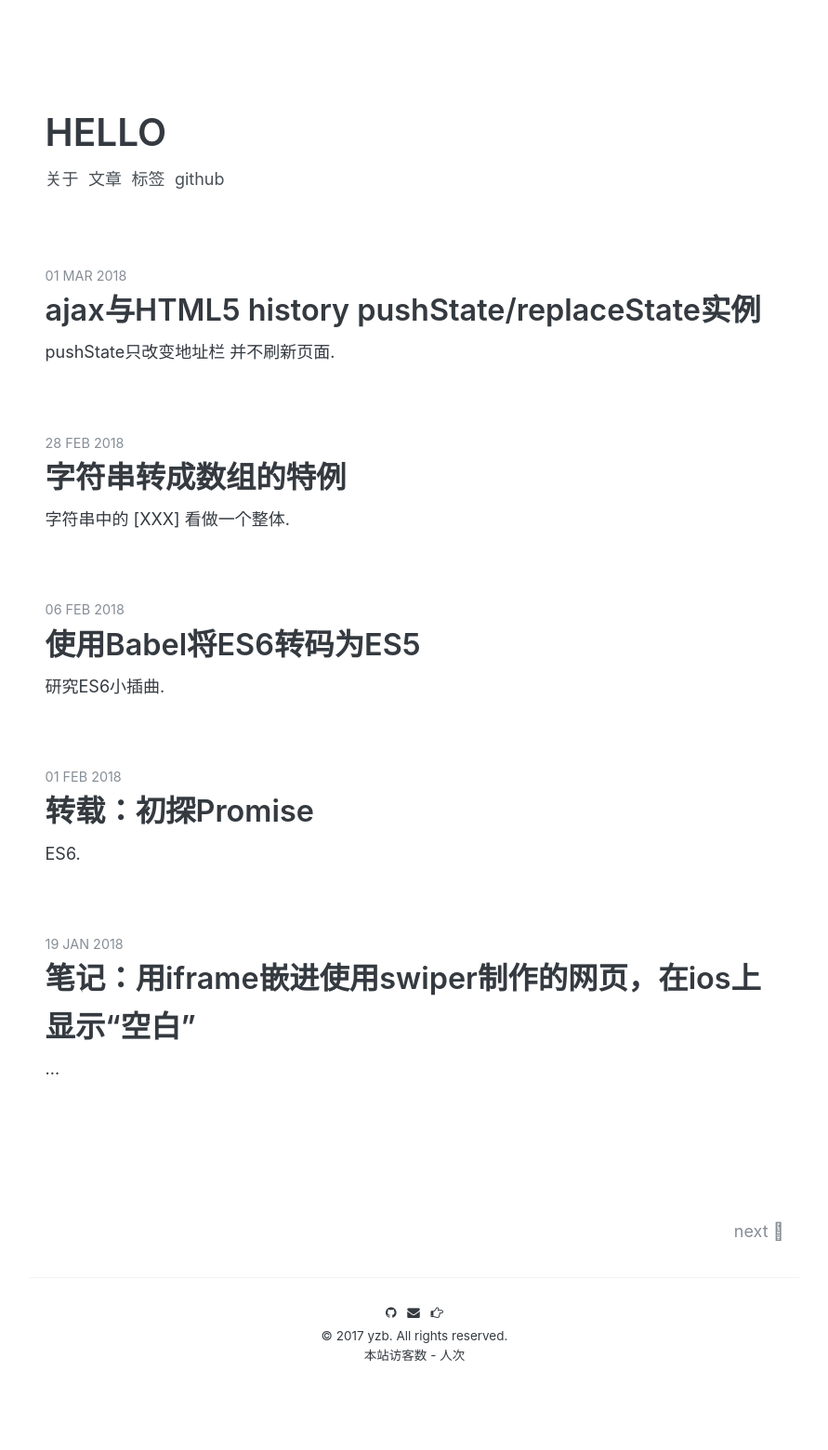
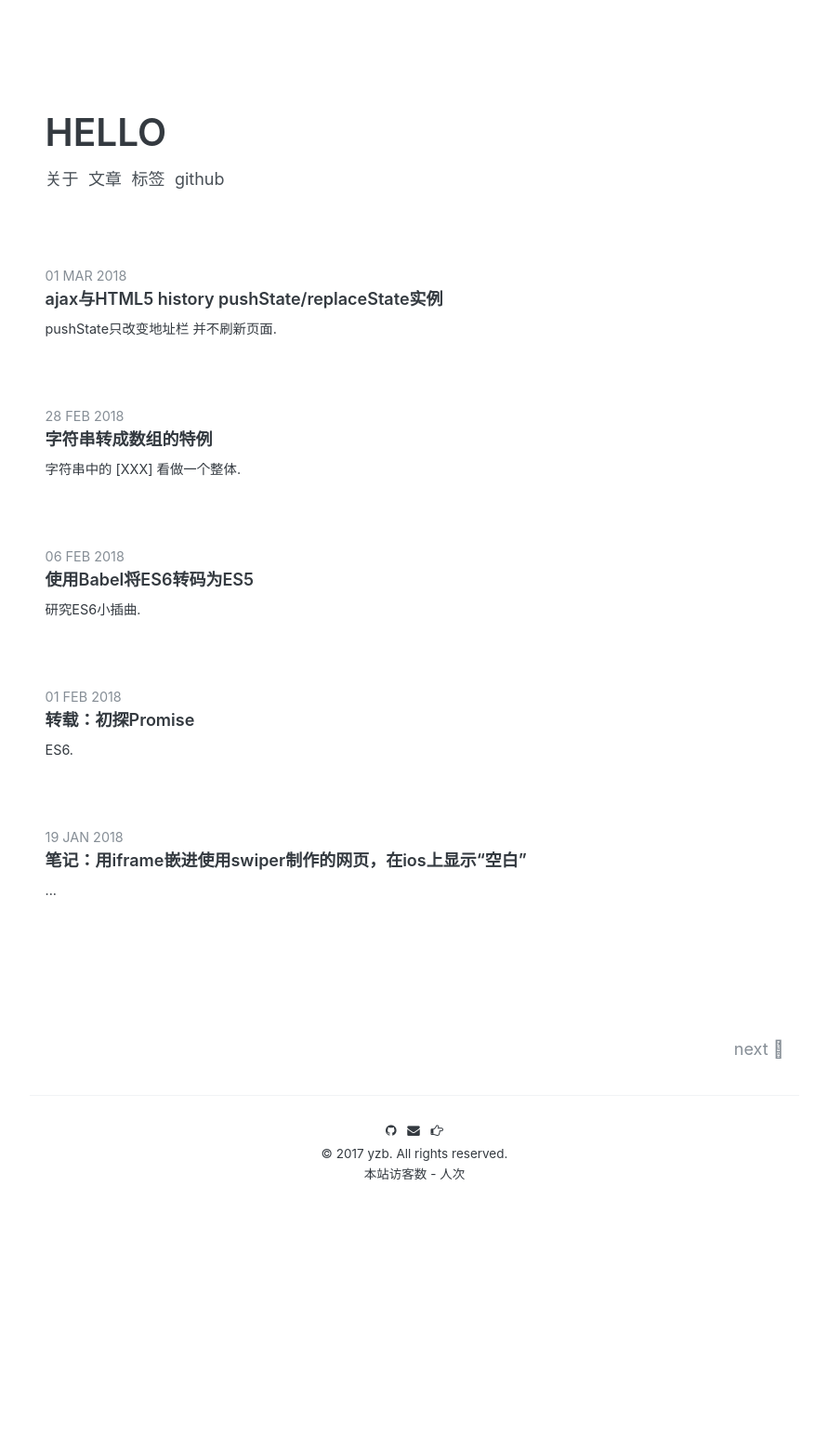
Before and after one commit to yzbaoo/yzbao.github.io, a Jekyll site: the page built from index.html, in a window 1280 px wide. Shown: the whole page at 93% size, without its empty margins (194-1085 px from the left). Built offline with Jekyll 4.4.1, drawn with Linux system fonts in a browser that asks for light colours; the list of posts is cut into pages by our own code; comment, search, counter and statistics services are not loaded; after the commit the page ends 1364 px from its top, so only the background shows below that.

Commit message:
gai ziti daxiao

```diff
--- a/_sass/_site.scss
+++ b/_sass/_site.scss
@@ -202,7 +202,7 @@ body {
 
     &-title {
       margin-bottom: .3rem;
-      font-size : 1.8rem;
+      font-size : 1rem;
       font-weight: 600;
     }
 
@@ -215,7 +215,7 @@ body {
     &-desc {
       color: $base-color;
       margin-bottom: .25rem;
-      font-size :1rem;
+      font-size :.8rem;
     }
   }
 
```
